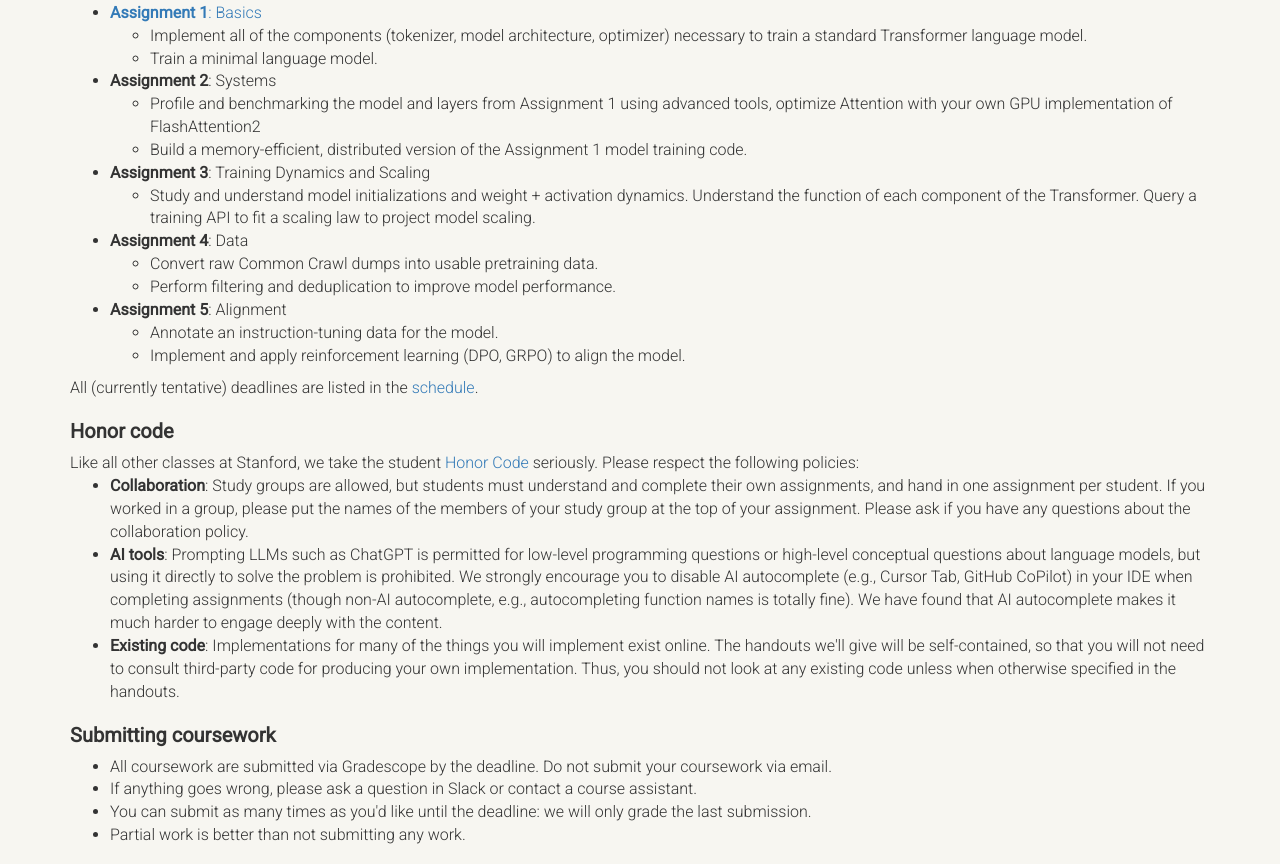
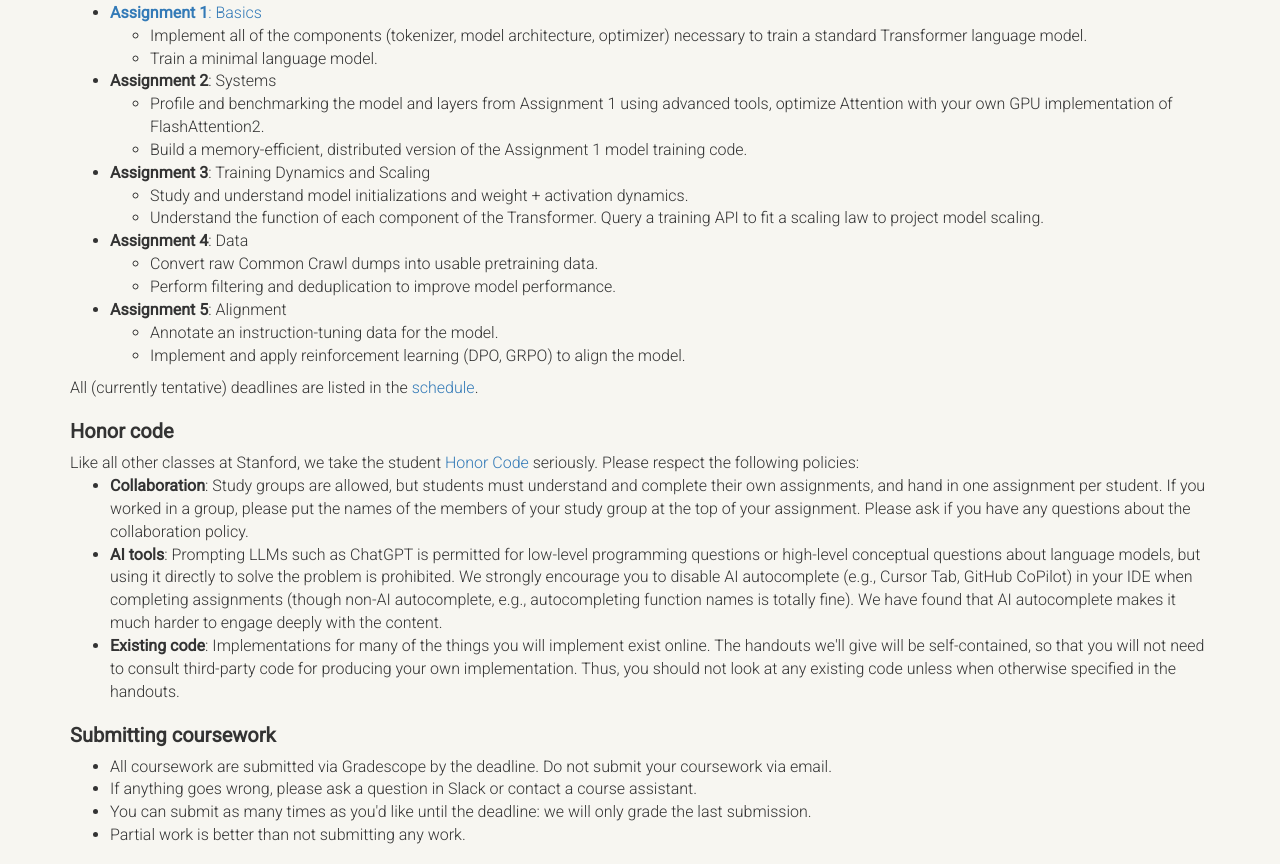
Before and after one commit to stanford-cs336/spring2025, a plain HTML site: page index.html in a window 1280 px wide. Shown: the part 1594-2458 px from the top of the page. Drawn offline with nearby package versions, Linux system fonts and the light colour scheme.

Commit message:
Formatting, punctuation

```diff
--- a/index.html
+++ b/index.html
@@ -210,19 +210,20 @@
           <!-- [<a href="https://github.com/stanford-cs336/spring2025-assignment1-basics-leaderboard">leaderboard</a>] -->
         </li>
         <ul>
-          <li> Implement all of the components (tokenizer, model architecture, optimizer) necessary to train a standard Transformer language model. </li>
+          <li>Implement all of the components (tokenizer, model architecture, optimizer) necessary to train a standard Transformer language model. </li>
           <li> Train a minimal language model. </li>
         </ul>
         <li><b>Assignment 2</b>: Systems</li>
 	      <!-- <li><a href="https://github.com/stanford-cs336/spring2025-assignment2-systems"><b>Assignment 2</b>: Systems</a></li> -->
 	      <ul>
-          <li>Profile and benchmarking the model and layers from Assignment 1 using advanced tools, optimize Attention with your own GPU implementation of FlashAttention2</li>
+          <li>Profile and benchmarking the model and layers from Assignment 1 using advanced tools, optimize Attention with your own GPU implementation of FlashAttention2.</li>
           <li>Build a memory-efficient, distributed version of the Assignment 1 model training code.</li>
         </ul>
         <li><b>Assignment 3</b>: Training Dynamics and Scaling</li>
         <!-- <li><a href="https://github.com/stanford-cs336/spring2025-assignment3-scaling"><b>Assignment 3</b>: Scaling</a></li> -->
         <ul>
-          <li> Study and understand model initializations and weight + activation dynamics. Understand the function of each component of the Transformer. Query a training API to fit a scaling law to project model scaling. </li>
+          <li>Study and understand model initializations and weight + activation dynamics.</li>
+          <li>Understand the function of each component of the Transformer. Query a training API to fit a scaling law to project model scaling. </li>
         </ul>
         <li>
           <b>Assignment 4</b>: Data
@@ -230,7 +231,7 @@
           <!-- [<a href="https://github.com/stanford-cs336/spring2025-assignment4-data-leaderboard">leaderboard</a>] -->
         </li>
         <ul>
-          <li> Convert raw Common Crawl dumps into usable pretraining data. </li>
+          <li>Convert raw Common Crawl dumps into usable pretraining data. </li>
           <li> Perform filtering and deduplication to improve model performance. </li>
         </ul>
         <li><b>Assignment 5</b>: Alignment</li>
```
